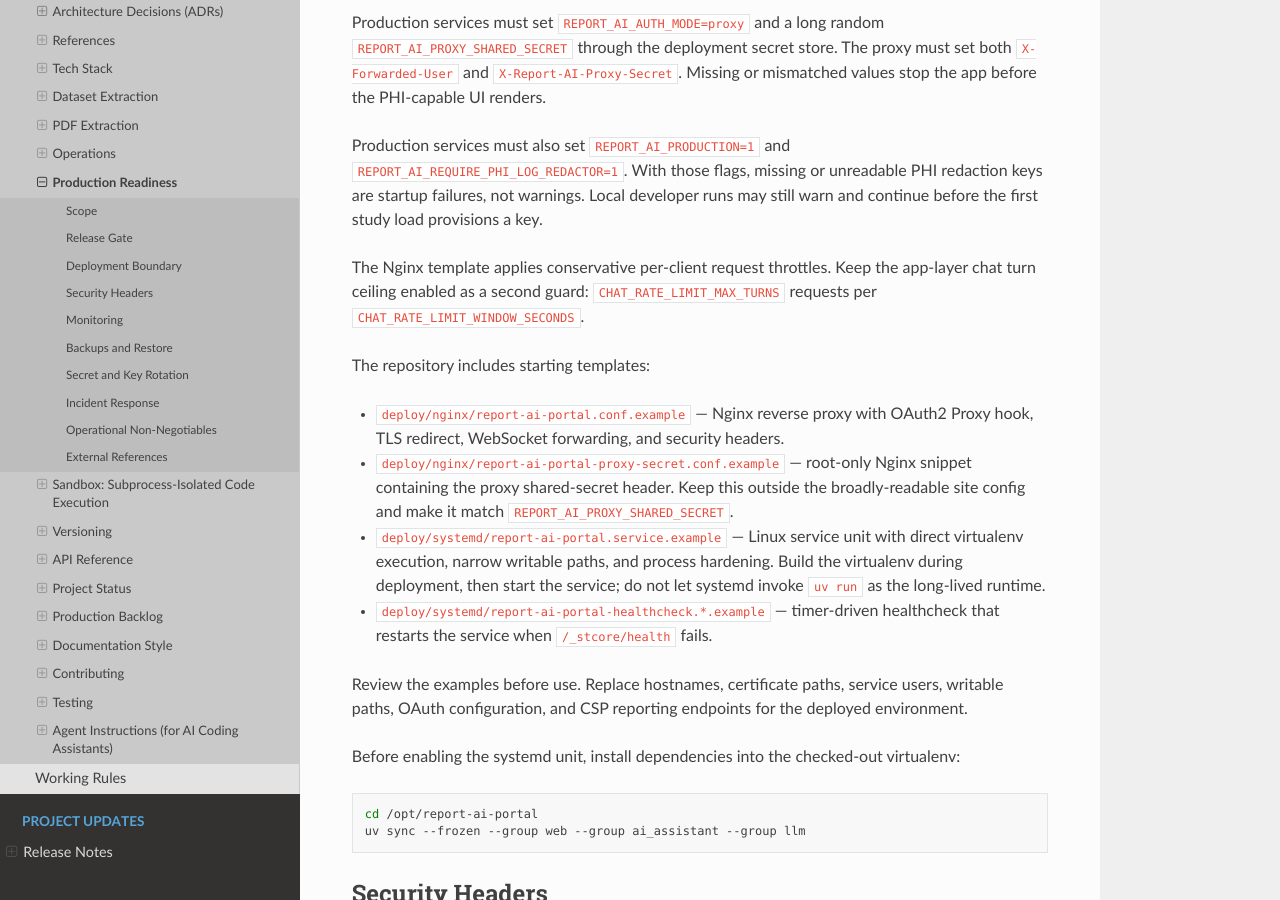
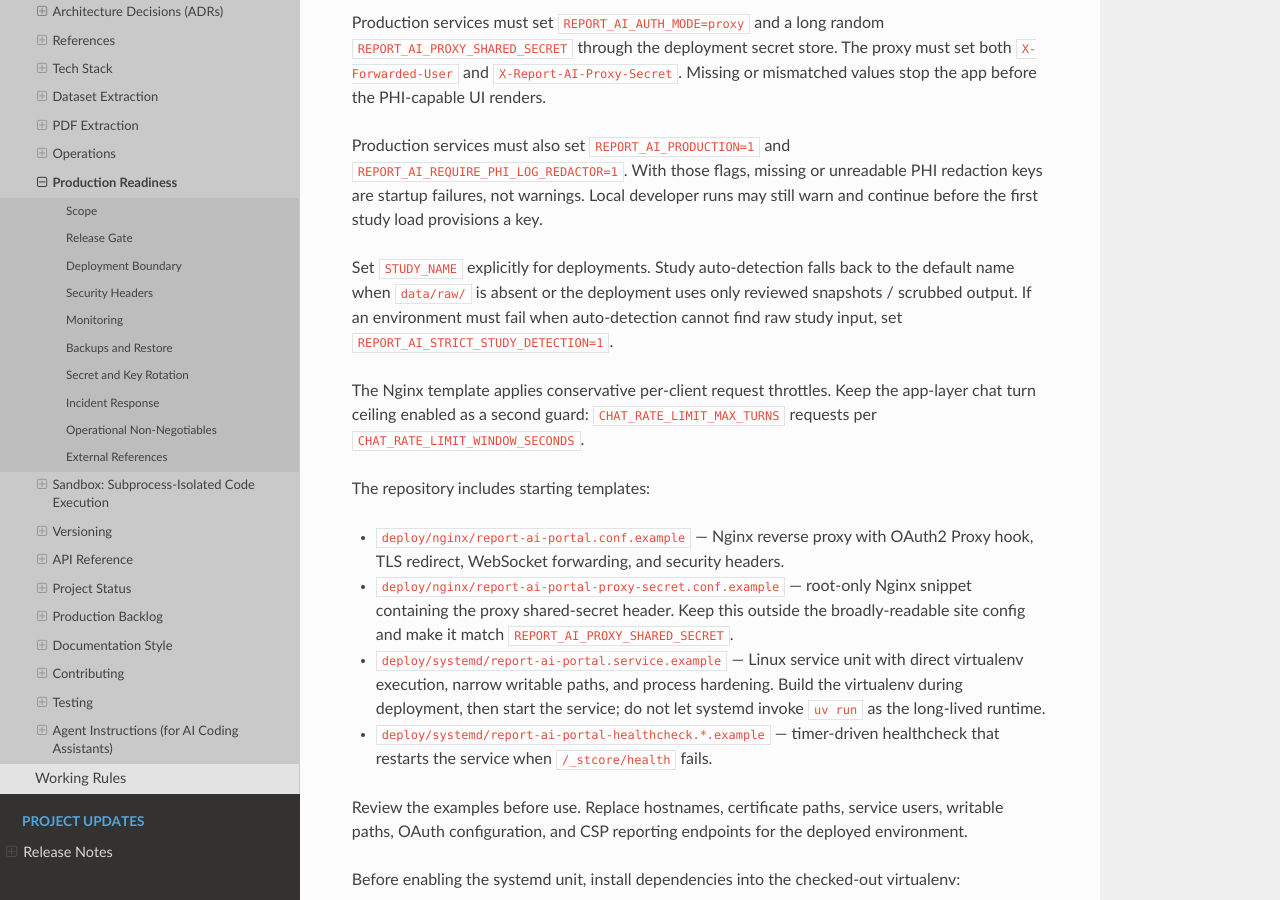
Before and after one commit to solomonsjoseph/RePORT-AI-Portal, a Sphinx documentation site: the page built from docs/sphinx/developer_guide/production_readiness.rst, in a window 1280 px wide and 900 px high, scrolled down 1509 px. Built offline with Sphinx 7.4.7 and the Read the Docs theme 3.1.0, drawn with Linux system fonts in a browser that asks for light colours.

Commit message:
Fix proxy startup without raw study input

```diff
--- a/docs/sphinx/developer_guide/production_readiness.rst
+++ b/docs/sphinx/developer_guide/production_readiness.rst
@@ -79,6 +79,12 @@ Production services must also set ``REPORT_AI_PRODUCTION=1`` and
 unreadable PHI redaction keys are startup failures, not warnings. Local
 developer runs may still warn and continue before the first study load
 provisions a key.
+
+Set ``STUDY_NAME`` explicitly for deployments. Study auto-detection falls
+back to the default name when ``data/raw/`` is absent or the deployment uses
+only reviewed snapshots / scrubbed output. If an environment must fail when
+auto-detection cannot find raw study input, set
+``REPORT_AI_STRICT_STUDY_DETECTION=1``.
 
 The Nginx template applies conservative per-client request throttles. Keep
 the app-layer chat turn ceiling enabled as a second guard:
--- a/docs/sphinx/release_notes.rst
+++ b/docs/sphinx/release_notes.rst
@@ -42,6 +42,8 @@ Changed
 Fixed
 ~~~~~
 
+* Fixed production/proxy startup when the deployment uses an explicit or
+  default study name without raw study input mounted at import time.
 * Updated a sandbox regression test so its expected output no longer
   resembles a PHI phone-number pattern on Python 3.13.
 
```
Also changed, not shown: CHANGELOG.md (+2 -0 lines), config.py (+7 -1 lines), 1 other file.
